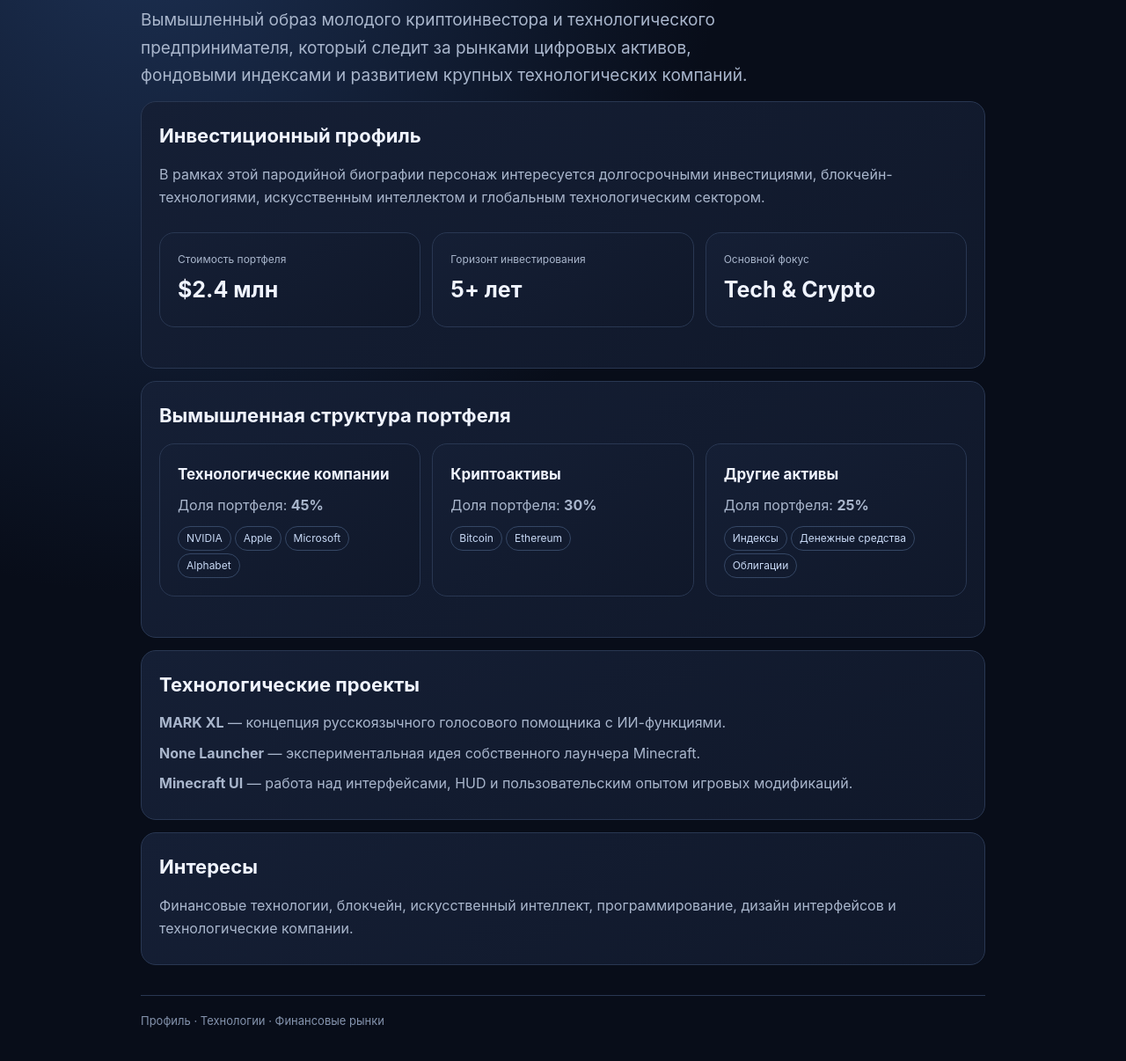
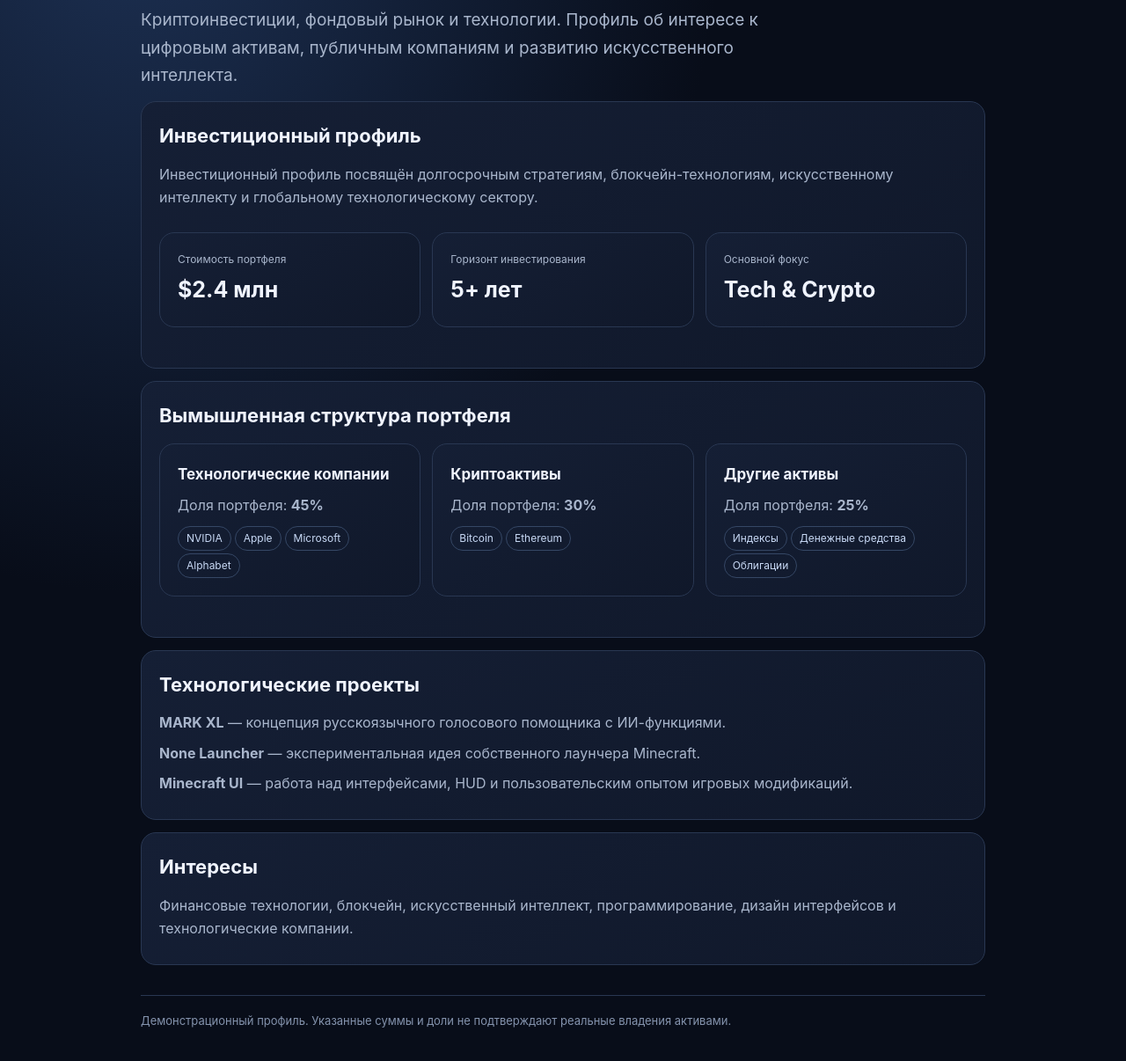
Before and after one commit to abdirnurgalym129-netizen/whoisnurgalym, a plain HTML site: page index.html in a window 1280 px wide. Shown: the part 132-1338 px from the top of the page at 88% size. Drawn offline with Linux system fonts and the light colour scheme.

Commit message:
Add files via upload

```diff
--- a/index.html
+++ b/index.html
@@ -28,13 +28,13 @@
 <body>
 <main>
   <h1>Абдир Нургалым</h1>
-  <p class="lead">Вымышленный образ молодого криптоинвестора и технологического предпринимателя, который следит за рынками цифровых активов, фондовыми индексами и развитием крупных технологических компаний.</p>
+  <p class="lead">Криптоинвестиции, фондовый рынок и технологии. Профиль об интересе к цифровым активам, публичным компаниям и развитию искусственного интеллекта.</p>
 
 
 
   <section>
     <h2>Инвестиционный профиль</h2>
-    <p>В рамках этой пародийной биографии персонаж интересуется долгосрочными инвестициями, блокчейн-технологиями, искусственным интеллектом и глобальным технологическим сектором.</p>
+    <p>Инвестиционный профиль посвящён долгосрочным стратегиям, блокчейн-технологиям, искусственному интеллекту и глобальному технологическому сектору.</p>
     <div class="stats">
       <div class="stat"><small>Стоимость портфеля</small><strong>$2.4 млн</strong></div>
       <div class="stat"><small>Горизонт инвестирования</small><strong>5+ лет</strong></div>
@@ -65,7 +65,7 @@
     <p>Финансовые технологии, блокчейн, искусственный интеллект, программирование, дизайн интерфейсов и технологические компании.</p>
   </section>
 
-  <footer>Профиль · Технологии · Финансовые рынки</footer>
+  <footer>Демонстрационный профиль. Указанные суммы и доли не подтверждают реальные владения активами.</footer>
 </main>
 </body>
 </html>
```
